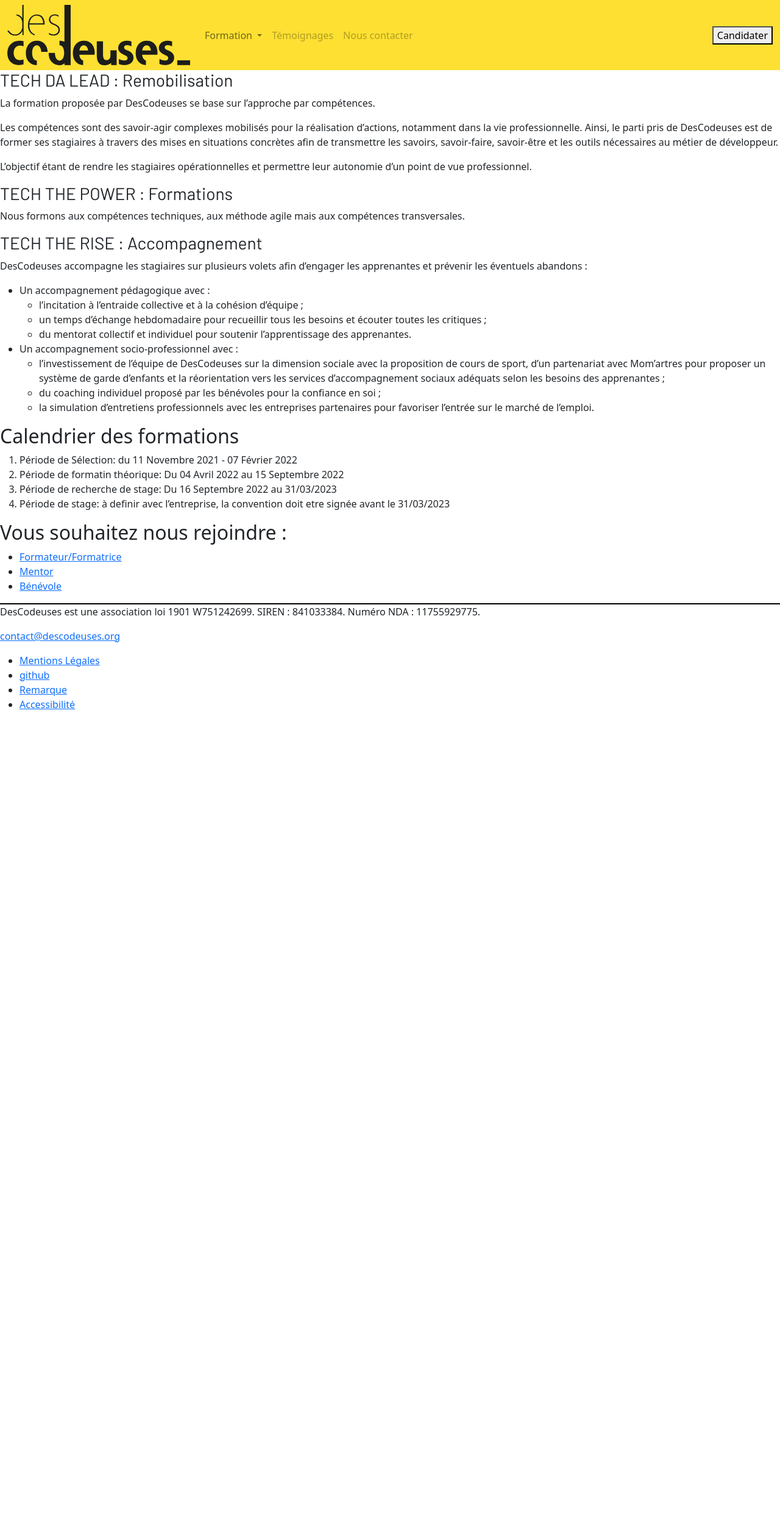
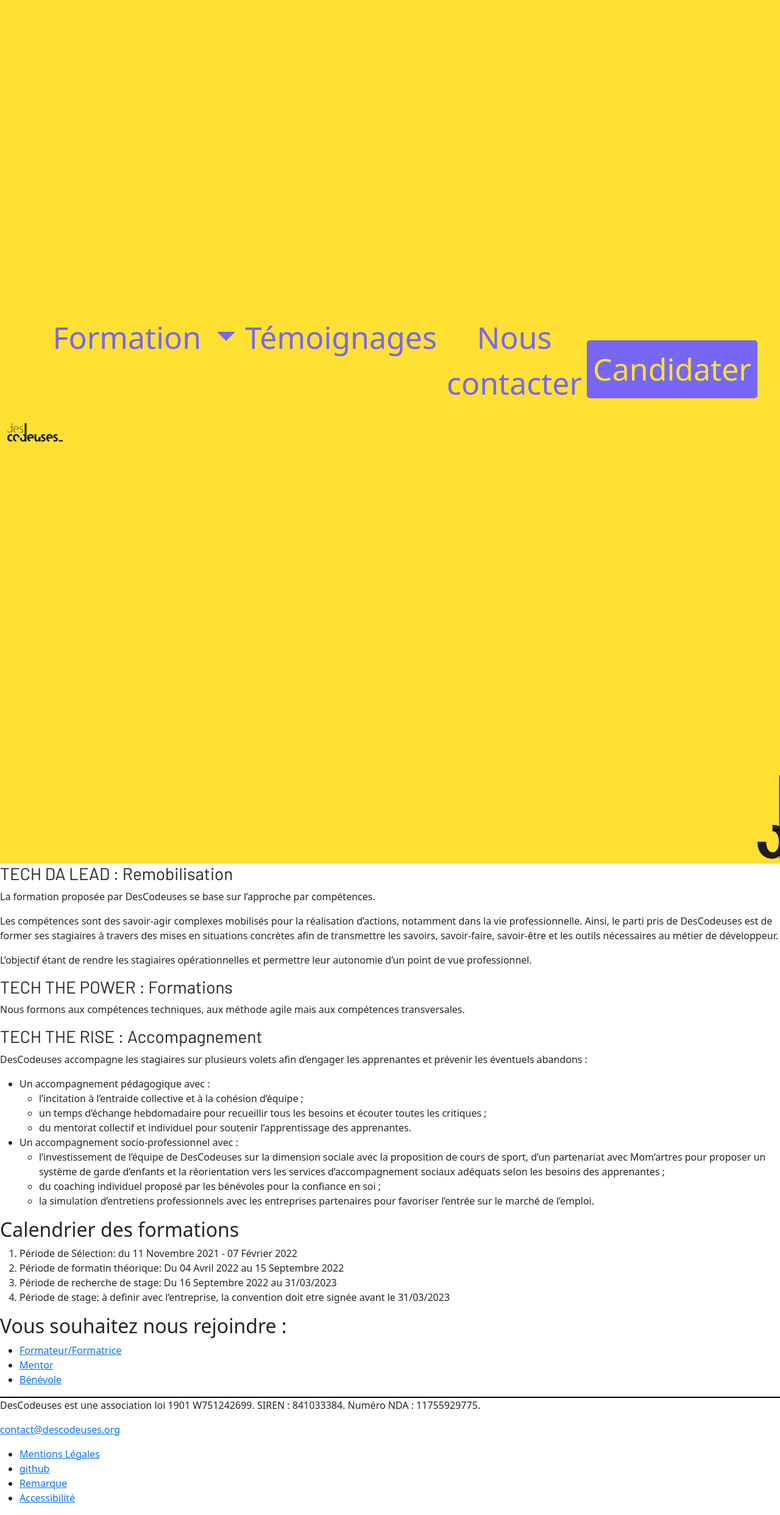
Before and after one commit to descodeuses/descodeuses.github.io, a Jekyll site: the page built from index.md, in a window 1280 px wide. Shown: the whole page at 61% size. Built offline with Jekyll 4.4.1, drawn with Linux system fonts in a browser that asks for light colours; before the commit the page ends 1183 px from its top, so only the background shows below that.

Commit message:
header version mobile

```diff
--- a/_layouts/default.html
+++ b/_layouts/default.html
@@ -4,29 +4,28 @@
     <meta charset="utf-8">
     <title>Descodeuses</title>
     <link rel="stylesheet" href="/assets/css/styles.css">
+        <!------------------------------------- Google Font CDN ------------------------------------------------------->
     <link rel="preconnect" href="https://fonts.googleapis.com">
     <link rel="preconnect" href="https://fonts.gstatic.com" crossorigin>
-    <!------------------------------------- Google Font CDN ------------------------------------------------------->
     <link href="https://fonts.googleapis.com/css2?family=Barlow&family=Roboto&display=swap" rel="stylesheet">
     <!------------------------------------- Bootstrap 5 CSS------------------------------------------------------->
     <link href="https://cdn.jsdelivr.net/npm/bootstrap@5.1.3/dist/css/bootstrap.min.css" rel="stylesheet" integrity="sha384-1BmE4kWBq78iYhFldvKuhfTAU6auU8tT94WrHftjDbrCEXSU1oBoqyl2QvZ6jIW3" crossorigin="anonymous">
   </head>
   <body>
     <!------------------------------------- HEADER ------------------------------------------------------->
-
     <header>
       <nav class="navbar navbar-expand-lg navbar-light">
         <div class="container-fluid">
           <div class="containerHeader">
             <a class="navbar-brand" href="#">
-              <img id="logoDescodeuses" class="img-fluid" src="assets/images/logoDescodeuses.svg" alt="" width="100%" height="100">
+              <img id="logoDescodeuses" class="img-fluid" src="assets/images/logoDescodeuses.svg" alt="logo Descodeuses">
             </a>
           </div>
             <button class="navbar-toggler" type="button" data-bs-toggle="collapse" data-bs-target="#navbarSupportedContent" aria-controls="navbarSupportedContent" aria-expanded="false" aria-label="Toggle navigation">
             <span class="navbar-toggler-icon"></span>
           </button>
-          <div class="collapse navbar-collapse" id="navbarSupportedContent">
-            <ul class="navbar-nav me-auto mb-2 mb-lg-0">
+          <div class="collapse navbar-collapse text-center d-flex justify-content-center" id="navbarSupportedContent">
+            <ul class="navbar-nav mb-2 mb-lg-0">
               <!-- <li class="nav-item">
                 <a class="nav-link active" aria-current="page" href="#">A propos</a>
               </li> -->
@@ -45,10 +44,13 @@
               <li class="nav-item">
                 <a class="nav-link disabled">Nous contacter</a>
               </li>
+              <li class="nav-item">
+                <a class="nav-link disabled" id="btnApply" href="https://docs.google.com/forms/d/e/1FAIpQLSfTA-C1Tjmpd9Xyr98w13FLg_wLgT0HAzf8gEVIgw2krHyyEQ/viewform?usp=sf_link" target="_blank">Candidater</a>
+                </li>
             </ul>
-            <form action="https://docs.google.com/forms/d/e/1FAIpQLSfTA-C1Tjmpd9Xyr98w13FLg_wLgT0HAzf8gEVIgw2krHyyEQ/viewform?usp=sf_link" target="_blank">
-              <button type="button" id="btnApply">Candidater</button>
-            </form>
+
+            <img id="glypheDescodeuses" class="img-fluid align-self-end" src="assets/images/glyphe.svg" alt="">
+
           </div>
         </div>
       </nav>
--- a/assets/css/styles.css
+++ b/assets/css/styles.css
@@ -6,11 +6,15 @@
 
 h3{
 font-family: 'Barlow', sans-serif;
-font-size: 155px;
+font-size: 500px;
 }
 
 nav{
 background-color: #FDE032;
+}
+.nav-link{
+color: #7667f9 !important;
+font-size: 50px;
 }
 
 .containerHeader{
@@ -21,6 +25,24 @@
 #logoDescodeuses{
   width: 300px;
 }
+#glypheDescodeuses{
+  width: 50px;
+}
+.navbar-collapse {
+  align-items: start !important;
+  margin-top: 500px;
+}
+#navbarSupportedContent{
+  height: 100vh;
+}
+#btnApply{
+  background-color: #7667f9 ;
+  color: #FDE032 !important;
+  border: 2px solid #7667f9;
+  border-radius: 5px;
+  font-size: 50px;
+  margin-top: 50px;
+}
 
 footer{
   border-top: 2px solid rgb(0, 0, 0);
```
